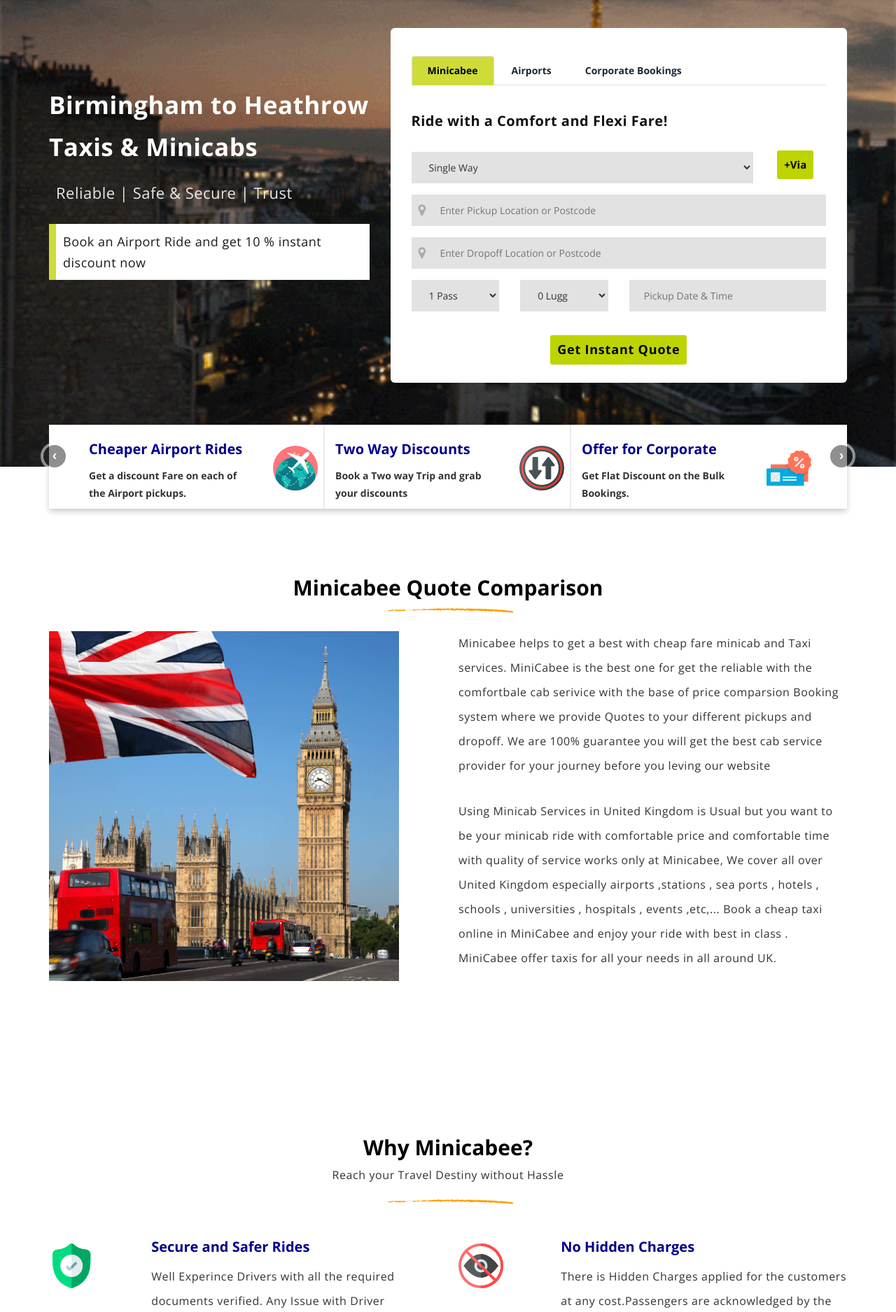
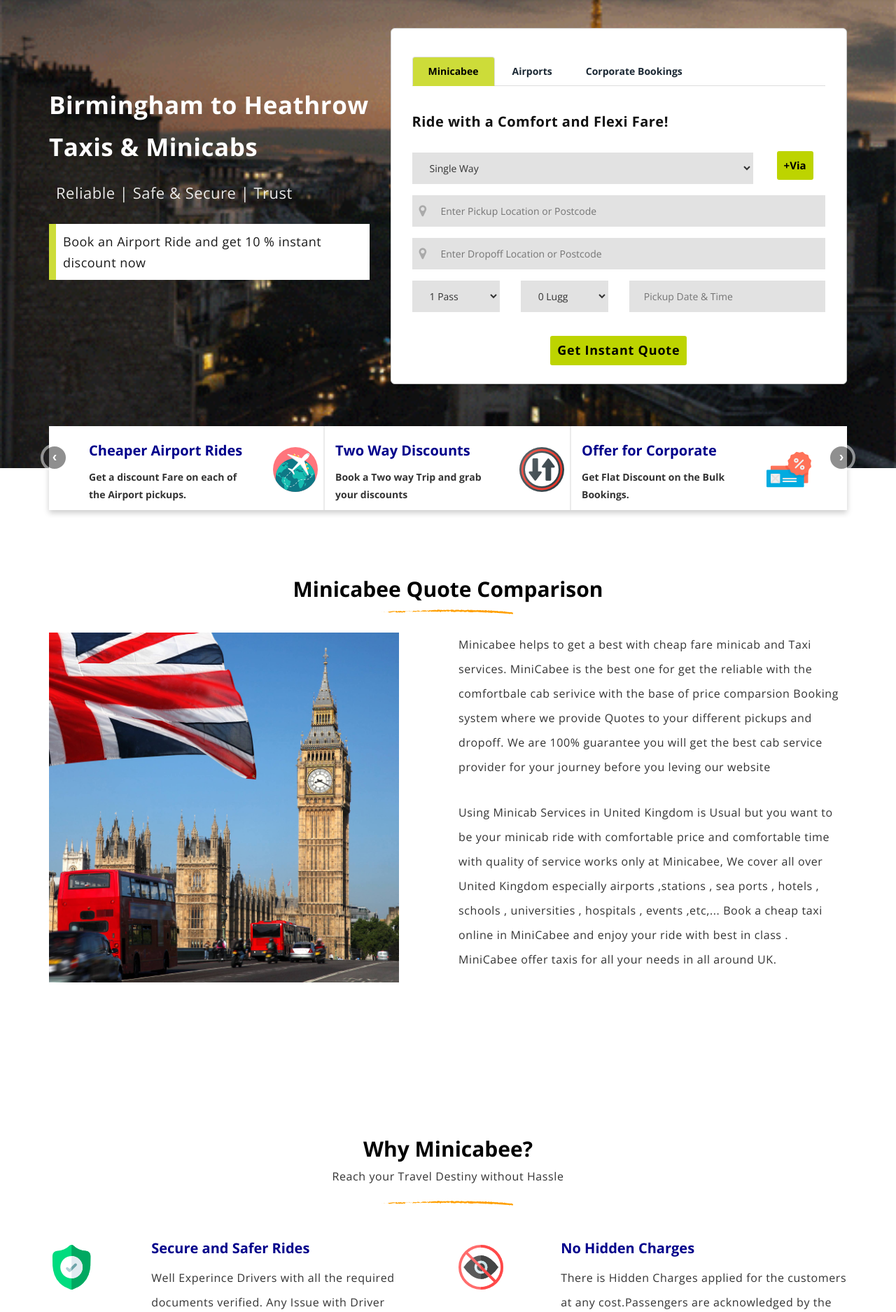
Before and after one commit to startersup/minicabee, a PHP site: page / in a window 1280 px wide. Shown: the part 60-1935 px from the top of the page at 70% size. Run offline with PHP 8.4, Linux system fonts and the light colour scheme; some libraries are stand-ins or nearby versions.

Commit message:
Update style.css

```diff
--- a/assets/css/style.css
+++ b/assets/css/style.css
@@ -415,6 +415,7 @@
     .card {
   transition: 0.3s;
   width: 100%;
+  border:1px solid #cccccc;
   padding:20px 30px;
   border-radius:6px;
   background-color:#ffffff!important;
```
